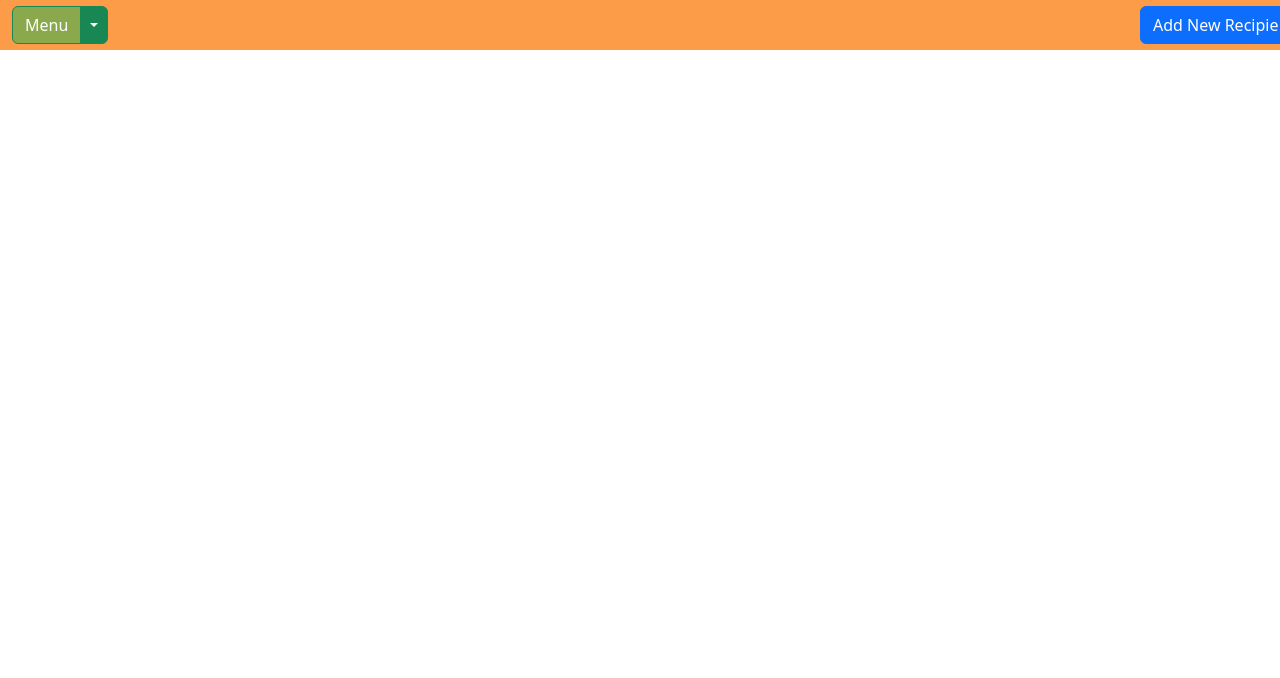
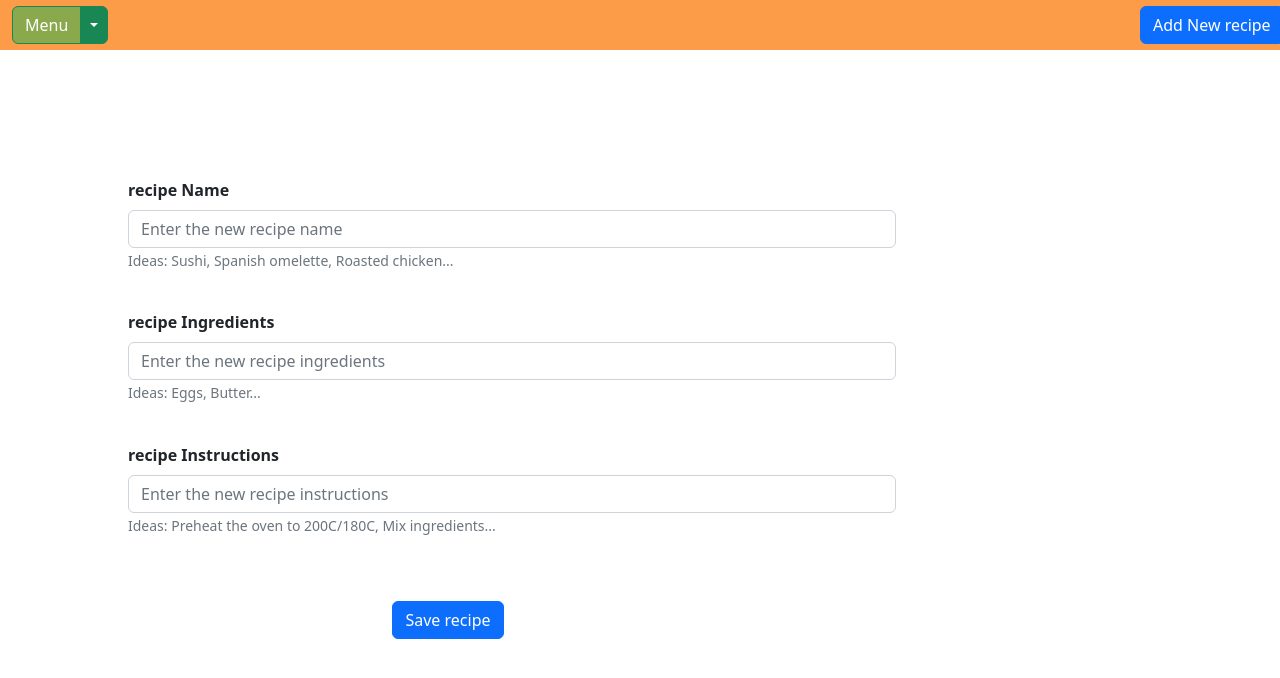
Before and after one commit to SusanaHueso/25-11-2022-Technical-Test-2-, a React (Create React App) app: page /NewRecipe in a window 1280 px wide. Shown: the top 678 px of the page. Built offline with nearby package versions, Linux system fonts and the light colour scheme.

Commit message:
save to json one recipe at a time

```diff
--- a/src/App.js
+++ b/src/App.js
@@ -3,7 +3,7 @@ import Body from './components/Body/Body';
 import { Routes, Route, BrowserRouter } from 'react-router-dom';
 import {Home} from './containers/Home/Home'
 import {Header} from './components/Header/Header'
-import { NewRecipie } from './containers/NewRecipie/NewRecipie';
+import { NewRecipe } from './containers/NewRecipe/NewRecipe';
 
 function App() {
   return (
@@ -11,7 +11,7 @@ function App() {
       <BrowserRouter>
          <Header></Header>
         <Routes>
-        <Route path='/NewRecipie' element={<NewRecipie/>}/>
+        <Route path='/NewRecipe' element={<NewRecipe/>}/>
           <Route path='/Body' element={<Body/>}/>
           <Route path='/' element={<Home/>}/>
         </Routes>
--- a/src/components/Header/Header.jsx
+++ b/src/components/Header/Header.jsx
@@ -7,12 +7,12 @@ export const Header = () => {
   const title = "Menu";
   const option1 = "Home";
   const option2 = "Recipies";
-  const titleButton = "Add New Recipie";
+  const titleButton = "Add New recipe";
   return (
     <div className="headerDesign">
       {" "}
       <CustomDropdown title={title} option1={option1} option2={option2} />
-      <Button href="/NewRecipie">{titleButton}</Button>
+      <Button href="/NewRecipe">{titleButton}</Button>
     </div>
   );
 };
--- a/src/containers/NewRecipie/NewRecipie.jsx
+++ b/src/containers/NewRecipe/NewRecipe.jsx
@@ -1,9 +1,9 @@
-import React, { useState, useEffect } from "react";
+import React, { useState } from "react";
 import Form from "react-bootstrap/Form";
-import "./NewRecipie.css";
-import { Button, ButtonGroup } from "react-bootstrap";
+import "./NewRecipe.css";
+import { Button } from "react-bootstrap";
 import "/Users/susana.huesodevis/Documents/GeeksHubs exercises/technical-test-2/src/config.jsx";
-export const NewRecipie = () => {
+export const NewRecipe = () => {
   const [name, setName] = useState("");
   const [ingredients, setIngredients] = useState("");
   const [instructions, setInstructions] = useState("");
@@ -14,8 +14,14 @@ export const NewRecipie = () => {
       instructions: instructions,
     },
   ];
-  const handleJson = () => {
-    JSON.stringify(global.config.jsonDict.push(json));
+  const handleJson = (jsonData, filename) => {
+    const fileData = JSON.stringify(jsonData[0]);
+    const blob = new Blob([fileData], { type: "text/plain" });
+    const url = URL.createObjectURL(blob);
+    const link = document.createElement("a");
+    link.download = `${filename}.json`;
+    link.href = url;
+    link.click();
   };
   console.log("soy el json", global.config.jsonDict);
   return (
@@ -23,12 +29,12 @@ export const NewRecipie = () => {
       <Form className="newRecipieDesign">
         <Form.Group className="groupsDesign" controlId="RecipieName">
           <Form.Label>
-            <b>Recipie Name</b>
+            <b>recipe Name</b>
           </Form.Label>
           <Form.Control
             onBlur={(event) => setName(event.target.value)}
             type="text"
-            placeholder="Enter the new recipie name"
+            placeholder="Enter the new recipe name"
           />
           <Form.Text>
             Ideas: Sushi, Spanish omelette, Roasted chicken...
@@ -36,22 +42,22 @@ export const NewRecipie = () => {
         </Form.Group>
         <Form.Group className="groupsDesign" controlId="RecipieIngredients">
           <Form.Label>
-            <b>Recipie Ingredients</b>
+            <b>recipe Ingredients</b>
           </Form.Label>
           <Form.Control
             type="text"
-            placeholder="Enter the new recipie ingredients"
+            placeholder="Enter the new recipe ingredients"
             onBlur={(event) => setIngredients(event.target.value)}
           />
           <Form.Text>Ideas: Eggs, Butter...</Form.Text>
         </Form.Group>
         <Form.Group controlId="RecipieInstructions">
           <Form.Label>
-            <b>Recipie Instructions</b>
+            <b>recipe Instructions</b>
           </Form.Label>
           <Form.Control
             type="text"
-            placeholder="Enter the new recipie instructions"
+            placeholder="Enter the new recipe instructions"
             onBlur={(event) => setInstructions(event.target.value)}
           />
           <Form.Text>
@@ -60,7 +66,9 @@ export const NewRecipie = () => {
         </Form.Group>
       </Form>
       <div className="buttonOnly">
-        <Button onClick={() => handleJson()}>Save Recipie</Button>
+        <Button onClick={() => handleJson(json, json[0]["name"])}>
+          Save recipe
+        </Button>
       </div>
     </div>
   );
```
Also changed, not shown: src/containers/NewRecipe/NewRecipe.css (renamed from src/containers/NewRecipie/NewRecipie.css).
